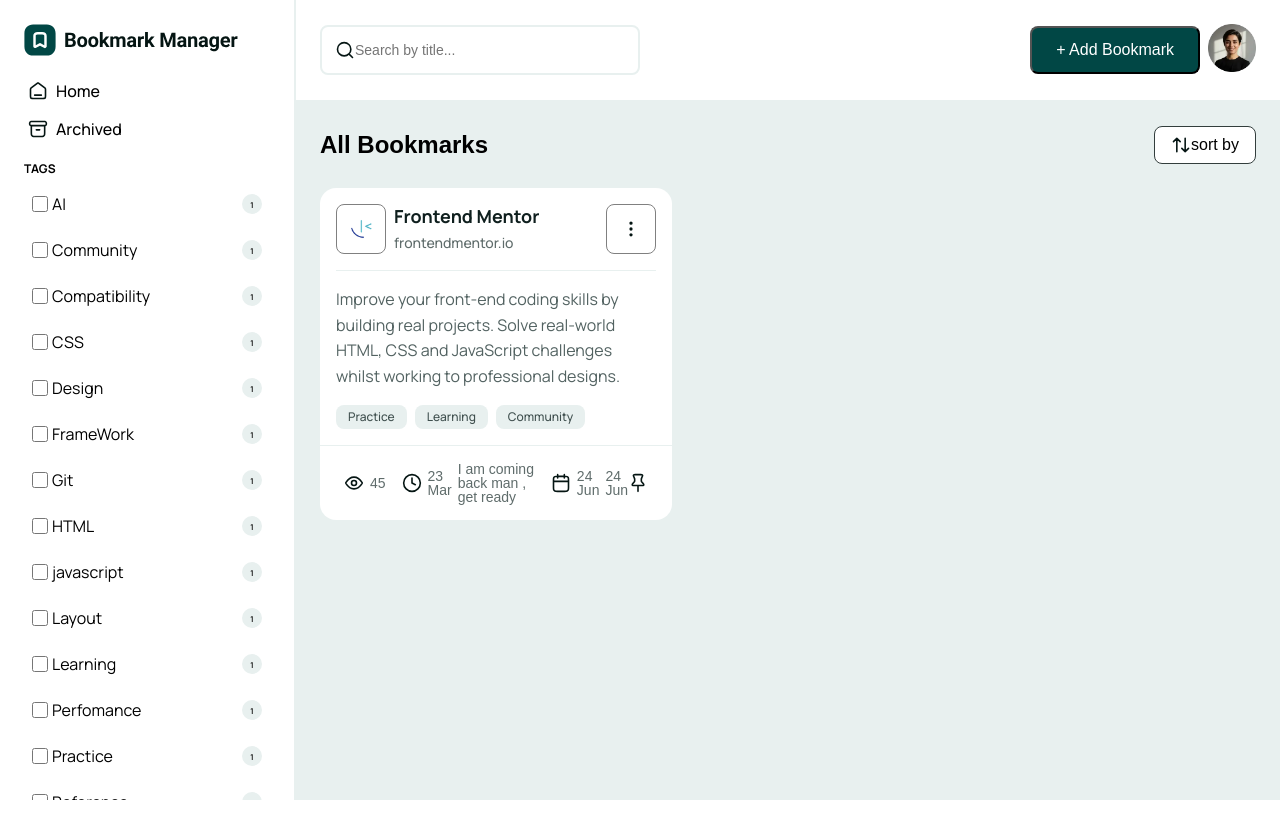
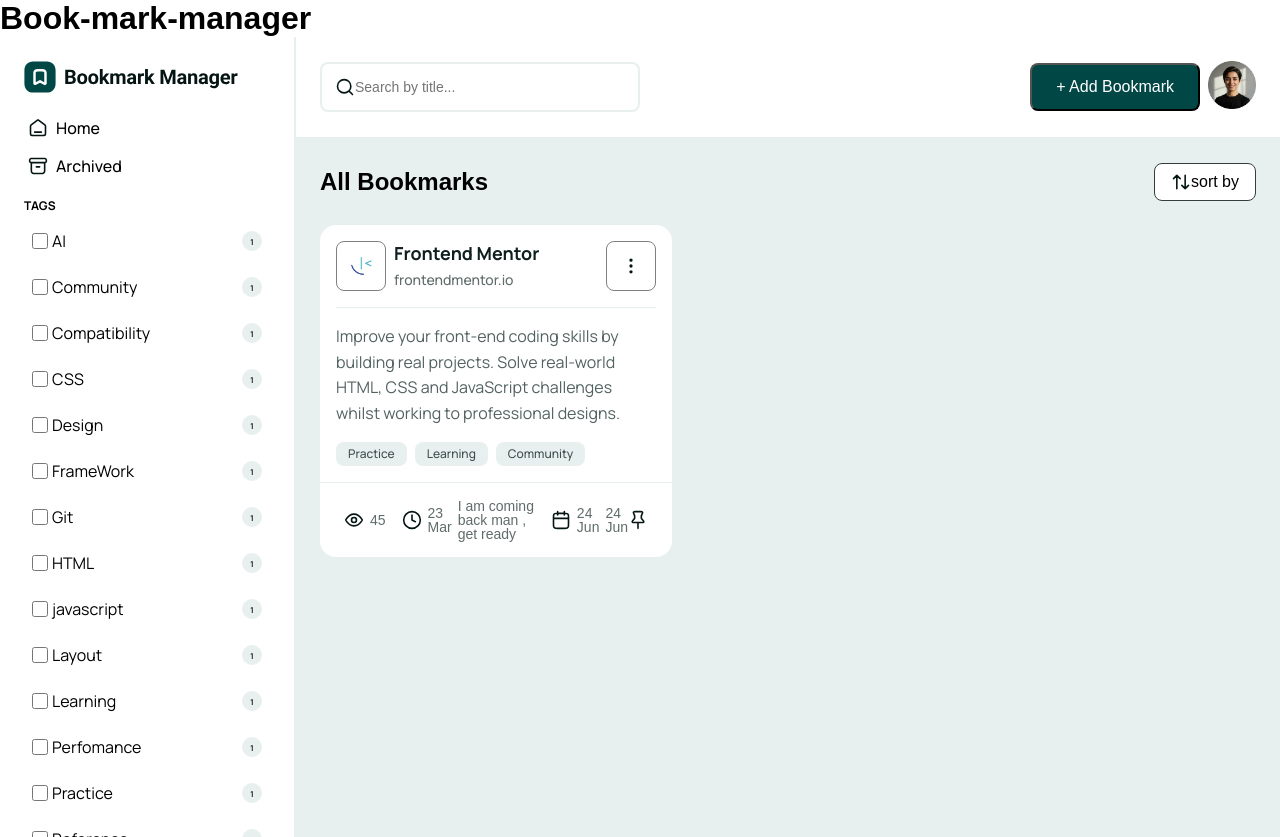
Before and after one commit to Sarathkumargali/Book-mark-manager-App, a website: page Book-Mark-Manager-app-master/starter-code/index.html in a window 1280 px wide. Before the commit the page ends 800 px from the top, so only its background shows below. Drawn offline with Linux system fonts and the light colour scheme.

Commit message:
updating html

```diff
--- a/Book-Mark-Manager-app-master/starter-code/index.html
+++ b/Book-Mark-Manager-app-master/starter-code/index.html
@@ -4,6 +4,7 @@
     <meta charset="UTF-8" />
     <meta name="viewport" content="width=device-width, initial-scale=1.0" />
     <link rel="stylesheet" href="style.css" />
+    <h1>Book-mark-manager</h1>
 
     <link
       rel="icon"
```
